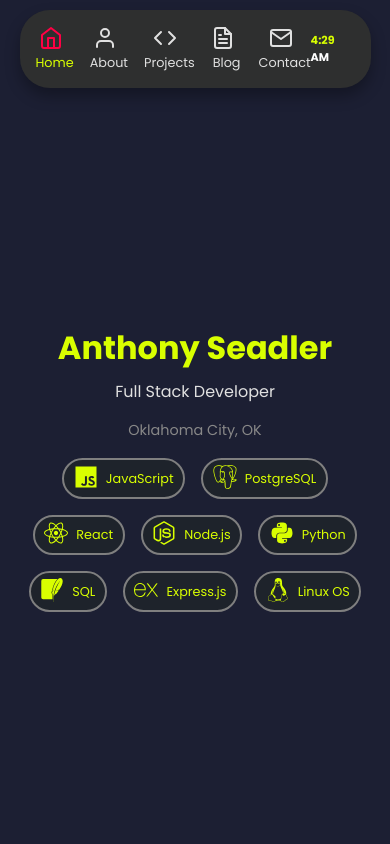
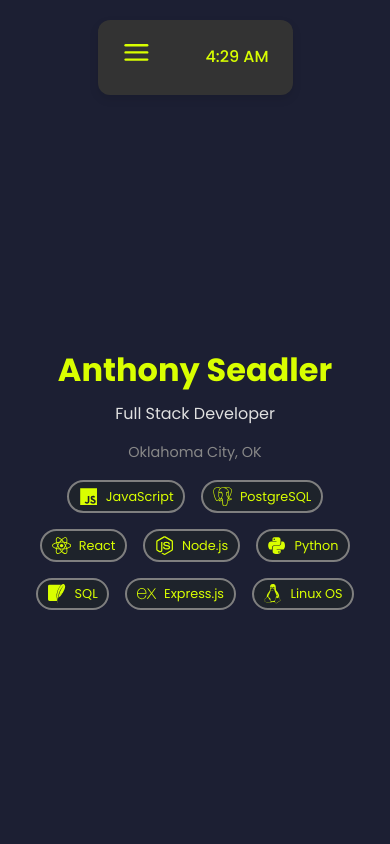
Before and after one commit to ajSeadler/landing-page, a React (Vite) app: page / in a window 390 px wide. Shown: the top 844 px of the page. Built offline with nearby package versions, Linux system fonts and the light colour scheme.

Commit message:
u[pdate moible nav bar

```diff
--- a/package.json
+++ b/package.json
@@ -13,6 +13,7 @@
     "@emailjs/browser": "^4.4.1",
     "dompurify": "^3.2.1",
     "emailjs-com": "^3.2.0",
+    "feather-icons": "^4.29.2",
     "lottie-react": "^2.4.0",
     "react": "^18.3.1",
     "react-dom": "^18.3.1",
--- a/src/components/NavBar.jsx
+++ b/src/components/NavBar.jsx
@@ -1,5 +1,12 @@
 import { useEffect, useState, useRef } from "react";
-import { FiHome, FiUser, FiFileText, FiCode, FiMail } from "react-icons/fi";
+import {
+  FiHome,
+  FiUser,
+  FiFileText,
+  FiCode,
+  FiMail,
+  FiMenu,
+} from "react-icons/fi";
 import "../styles/NavBar.css";
 import { Link } from "react-router-dom";
 
@@ -7,6 +14,7 @@ export default function NavBar() {
   const [isVisible, setIsVisible] = useState(true);
   const [activeLink, setActiveLink] = useState("home");
   const [currentTime, setCurrentTime] = useState(""); // State for current time
+  const [isMobileMenuOpen, setIsMobileMenuOpen] = useState(false); // State for mobile menu toggle
   const lastScrollY = useRef(window.scrollY);
   const scrollThreshold = 50; // Define scroll threshold
 
@@ -57,12 +65,22 @@ export default function NavBar() {
 
   return (
     <nav className={`navbar ${isVisible ? "visible" : "hidden"}`}>
-      <ul className="nav-links">
+      <div
+        className="menu-icon"
+        onClick={() => setIsMobileMenuOpen(!isMobileMenuOpen)}
+      >
+        {/* Hamburger menu icon */}
+        <FiMenu />
+      </div>
+      <ul className={`nav-links ${isMobileMenuOpen ? "mobile-open" : ""}`}>
         <li>
           <Link
             to="/"
             className={`nav-item ${activeLink === "home" ? "active" : ""}`}
-            onClick={() => setActiveLink("home")}
+            onClick={() => {
+              setActiveLink("home");
+              setIsMobileMenuOpen(false);
+            }}
           >
             <FiHome className="icon" />
             <span>Home</span>
@@ -72,7 +90,10 @@ export default function NavBar() {
           <a
             href="#about"
             className={`nav-item ${activeLink === "about" ? "active" : ""}`}
-            onClick={() => setActiveLink("about")}
+            onClick={() => {
+              setActiveLink("about");
+              setIsMobileMenuOpen(false);
+            }}
           >
             <FiUser className="icon" />
             <span>About</span>
@@ -82,7 +103,10 @@ export default function NavBar() {
           <a
             href="#projects"
             className={`nav-item ${activeLink === "projects" ? "active" : ""}`}
-            onClick={() => setActiveLink("projects")}
+            onClick={() => {
+              setActiveLink("projects");
+              setIsMobileMenuOpen(false);
+            }}
           >
             <FiCode className="icon" />
             <span>Projects</span>
@@ -92,7 +116,10 @@ export default function NavBar() {
           <a
             href="#blog"
             className={`nav-item ${activeLink === "blog" ? "active" : ""}`}
-            onClick={() => setActiveLink("blog")}
+            onClick={() => {
+              setActiveLink("blog");
+              setIsMobileMenuOpen(false);
+            }}
           >
             <FiFileText className="icon" />
             <span>Blog</span>
@@ -102,7 +129,10 @@ export default function NavBar() {
           <a
             href="#contact"
             className={`nav-item ${activeLink === "contact" ? "active" : ""}`}
-            onClick={() => setActiveLink("contact")}
+            onClick={() => {
+              setActiveLink("contact");
+              setIsMobileMenuOpen(false);
+            }}
           >
             <FiMail className="icon" />
             <span>Contact</span>
--- a/src/styles/NavBar.css
+++ b/src/styles/NavBar.css
@@ -2,31 +2,23 @@
   display: flex;
   justify-content: space-between;
   align-items: center;
-  width: 40%;
-  margin: auto;
-  margin-top: 1%;
-  padding: 1rem 2rem;
+  width: 50%;
+  margin: 1% auto;
+  padding: 1rem 1.5rem;
+  margin-top: 2%;
   position: sticky;
   top: 0;
-  border-radius: 30px;
-  background: #2E2F2F;
-  backdrop-filter: blur(5px);
+  border-radius: 12px;
+  background: #333;
+  backdrop-filter: blur(10px);
   z-index: 1000;
-
-  box-shadow: 0 8px 15px rgba(0, 0, 0, 0.3);
-  transition: transform 0.3s ease, opacity 0.3s ease;
-}
-
-.current-time {
-  font-size: 1.2rem;
-  color: #d9ff00;
-  font-weight: bold;
-  margin-left: auto;
+  box-shadow: 0 4px 10px rgba(0, 0, 0, 0.1);
 }
 
 .navbar.hidden {
   transform: translateY(-100%);
   opacity: 0;
+  transition: transform 0.3s ease, opacity 0.3s ease;
 }
 
 .navbar.visible {
@@ -34,105 +26,92 @@
   opacity: 1;
 }
 
+
 .nav-links {
   display: flex;
   list-style: none;
-  gap: 2rem;
+  gap: 1.5rem;
   padding: 0;
 }
 
 .nav-item {
-  display: flex;
-  flex-direction: column;
-  align-items: center;
-  text-align: center;
   text-decoration: none;
-  color: #e0e0e0;
+  color: #fff;
   font-size: 1rem;
+  font-weight: 500;
+  position: relative;
   transition: color 0.3s ease, transform 0.3s ease;
 }
 
 .nav-item:hover {
   color: #d9ff00;
-  transform: translateY(-2px);
 }
 
 .nav-item.active {
   color: #d9ff00;
 }
 
-.nav-item.active .icon {
-  color: #ff0044;
+.nav-item::after {
+  content: '';
+  position: absolute;
+  left: 50%;
+  bottom: -4px;
+  transform: translateX(-50%);
+  width: 0;
+  height: 2px;
+  background: #d9ff00;
+  transition: width 0.3s ease;
 }
 
-.ampm {
-  color: #fff;
-  font-size: .7rem;
+.nav-item:hover::after,
+.nav-item.active::after {
+  width: 100%;
 }
 
-.icon {
-  font-size: 1.6rem;
-  margin-bottom: 0.2rem;
-  transition: transform 0.3s ease, color 0.3s ease;
+.current-time {
+  font-size: 1rem;
+  color: #d9ff00;
+  font-weight: 500;
 }
 
-.nav-item:hover .icon {
-  transform: scale(1.2);
-  color: #ff0044;
+.nav-links.mobile-open {
+  padding: 1rem;
+  background-color: #333;
 }
 
 .menu-icon {
   display: none;
-  /* Hidden by default */
-  font-size: 2rem;
+  font-size: 1.8rem;
   color: #d9ff00;
   cursor: pointer;
-  margin-right: auto;
-  /* Align menu icon to the left */
-  transition: color 0.3s ease;
+  transition: transform 0.3s ease, color 0.3s ease;
 }
 
-.menu-icon:hover {
-  color: #ff0044;
-}
-
-
-/* Media queries for responsiveness */
+/* Responsive Design */
 @media (max-width: 768px) {
   .navbar {
-    width: 90%;
-    margin-top: 10px !important;
-    padding: 1rem;
+    margin-top: 5%;
   }
 
-  .current-time {
-    font-size: .7rem;
+  .nav-links {
+    display: none;
+    flex-direction: column;
+    gap: 1rem;
+    background: rgba(255, 255, 255, 0.95);
+    position: absolute;
+    top: 100%;
+    left: 0;
+    width: 100%;
+    padding: 1rem 0;
+    border-radius: 0 0 12px 12px;
+    box-shadow: 0 4px 10px rgba(0, 0, 0, 0.1);
   }
 
-
-  .nav-links {
-    gap: 1rem !important;
+  .nav-links.mobile-open {
+    display: flex;
   }
 
-  .nav-item {
-    font-size: .8rem !important;
-  }
-
-  .icon {
-    font-size: 1.5rem !important;
+  .menu-icon {
+    display: block;
   }
 }
-
-@media (max-width: 480px) {
-  .nav-links {
-    gap: 0.5rem;
-  }
-
-  .nav-item {
-    font-size: 0.8rem;
-  }
-
-  .icon {
-    font-size: 1.2rem;
-  }
-}
```
Also changed, not shown: 1 other file (tests, documents, lock files or other folders).
